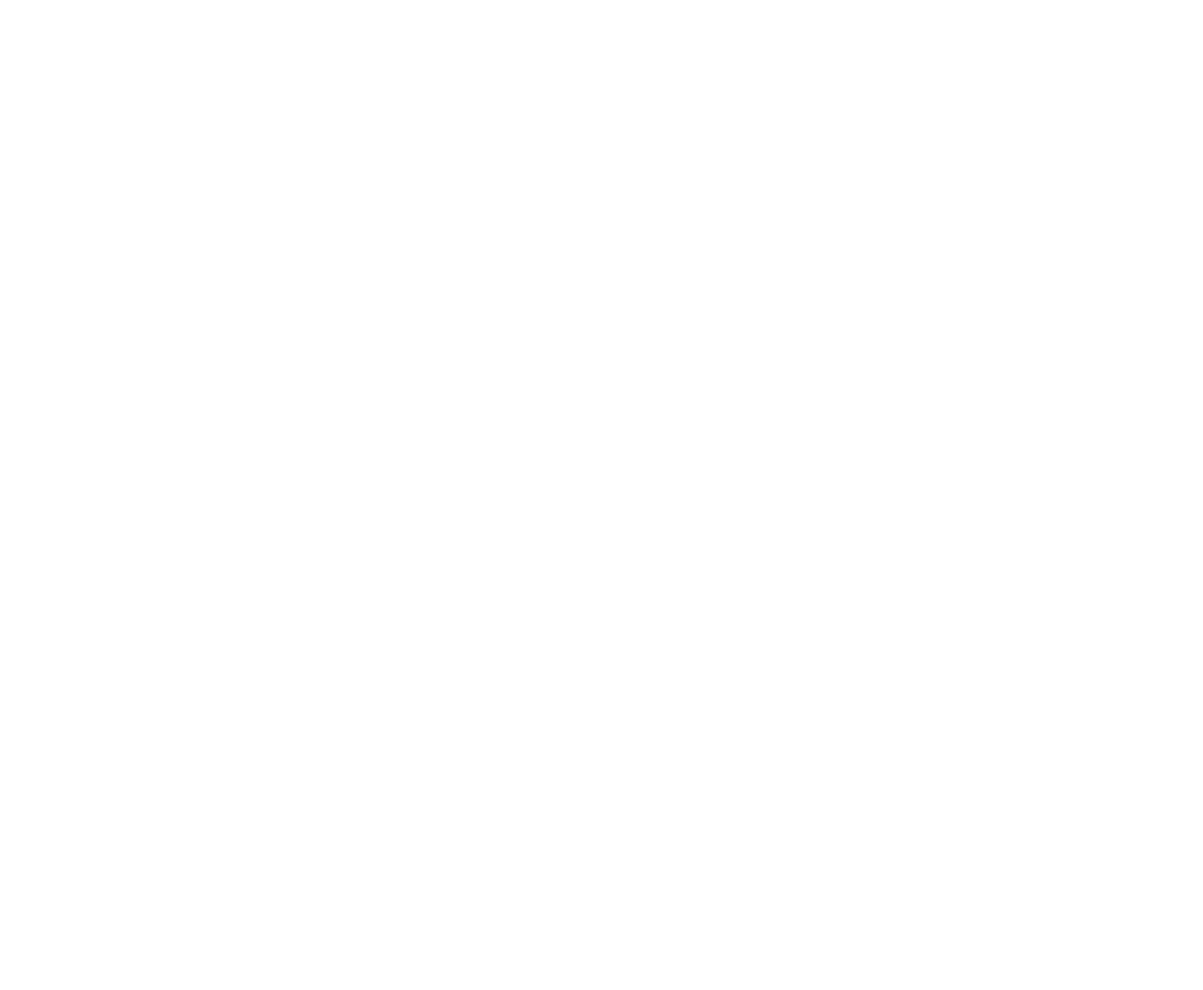
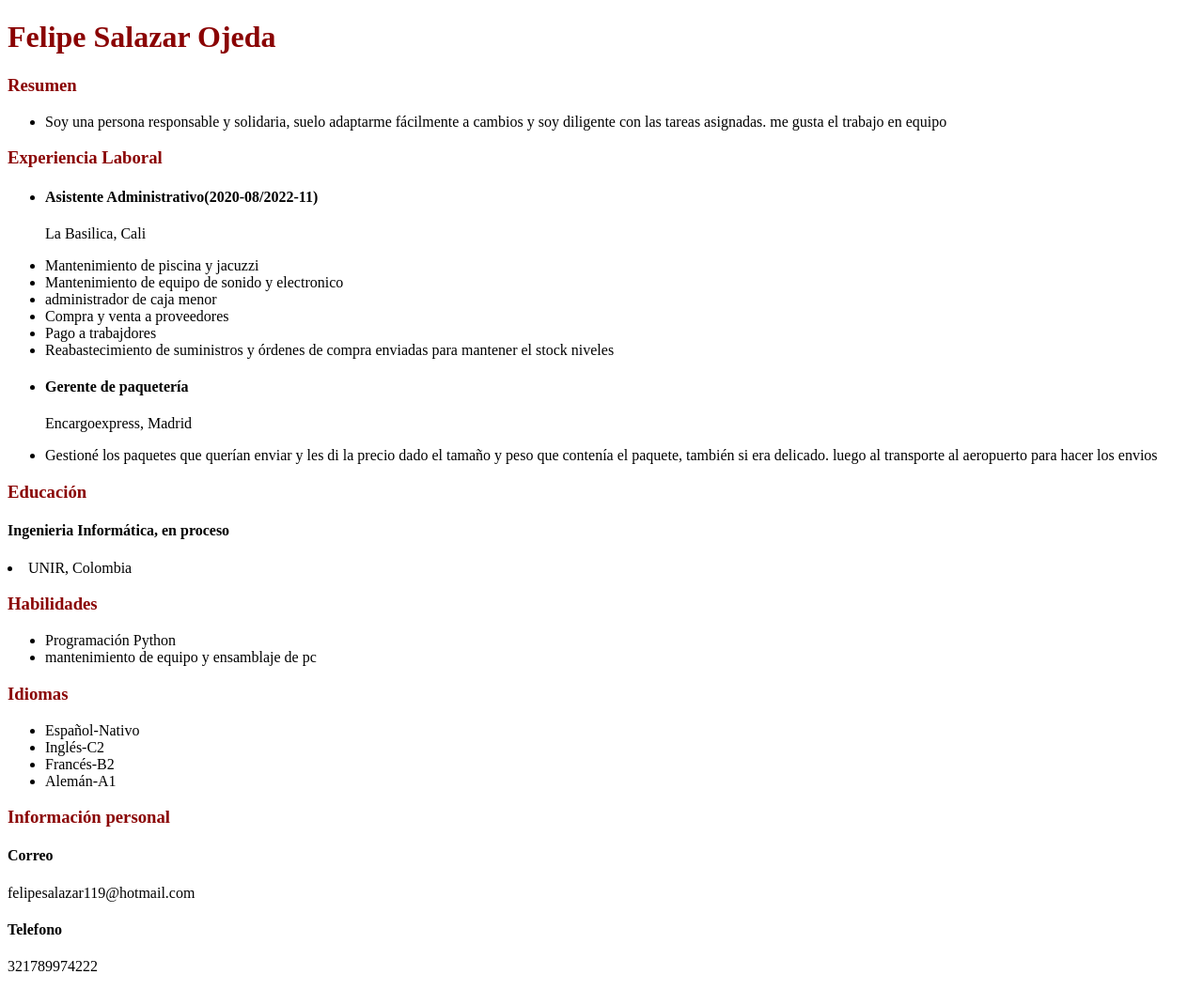
Before and after one commit to Pipeson19/html-intro, a plain HTML site: page index.html in a window 1280 px wide. Shown: the whole page at 94% size. Before the commit the page ends 800 px from the top, so only its background shows below. Drawn offline with Linux system fonts and the light colour scheme.

Commit message:
hoja de vida personal

```diff
--- a/index.html
+++ b/index.html
@@ -4,6 +4,63 @@
     <title>Hoja de vida Felipe Salazar</title>
 </head>
 <body>
-
+    <div style="color:rgb(138, 3, 3)">
+        <h1>Felipe Salazar Ojeda</h1>
+        <h3>Resumen</h3>
+    </div>
+    <ul>
+        <li>Soy una persona responsable y solidaria, suelo adaptarme fácilmente a
+            cambios y soy diligente con las tareas asignadas. me gusta el trabajo en equipo</li>
+    </ul>
+    <div style="color:rgb(138, 3, 3)">
+    <h3>Experiencia Laboral</h3>
+    </div>
+    <ul>
+        <h4><li>Asistente Administrativo(2020-08/2022-11)</li></h4>
+        <p>La Basilica, Cali
+            <li>Mantenimiento de piscina y jacuzzi</li>
+            <li>Mantenimiento de equipo de sonido y electronico</li>
+            <li>administrador de caja menor</li>
+            <li>Compra y venta a proveedores</li>
+            <li>Pago a trabajdores</li>
+            <li>Reabastecimiento de suministros y órdenes de compra enviadas para mantener el stock
+                niveles</li>
+        </p>
+        <h4><li>Gerente de paquetería</li></h4>
+        <p>Encargoexpress, Madrid
+            <li>Gestioné los paquetes que querían enviar y les di la
+                precio dado el tamaño y peso que contenía el paquete, también si era
+                delicado.
+                luego al transporte al aeropuerto para hacer los envios</li>
+        </p>
+    </ul>
+    <div style="color:rgb(138, 3, 3)">
+        <h3>Educación</h3>
+    </div>
+    <h4>Ingenieria Informática, en proceso</h4>
+    <li>UNIR, Colombia</li>
+    <div style="color:rgb(138, 3, 3)">
+        <h3>Habilidades</h3>
+    </div>
+    <ul>
+        <li>Programación Python</li>
+        <li>mantenimiento de equipo y ensamblaje de pc</li>
+    </ul>
+    <div style="color:rgb(138, 3, 3)">
+        <h3>Idiomas</h3>
+    </div>
+    <ul>
+        <li>Español-Nativo</li>
+        <li>Inglés-C2</li>
+        <li>Francés-B2</li>
+        <li>Alemán-A1</li>
+    </ul>
+    <div style="color:rgb(138, 3, 3)">
+        <h3>Información personal</h3>
+    </div>
+    <h4>Correo</h4>
+    <p>felipesalazar119@hotmail.com</p>
+    <h4>Telefono</h4>
+    <p>321789974222</p>
 </body>
 </html>
```
